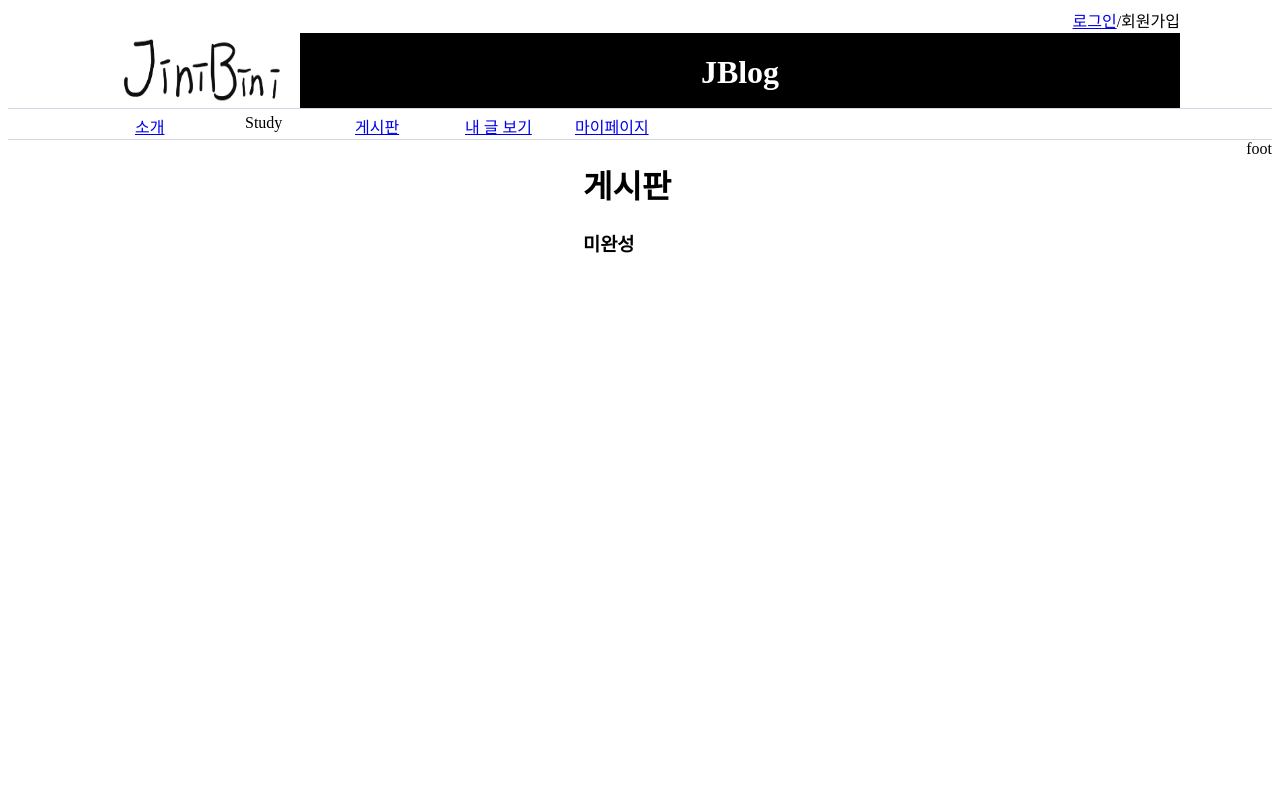
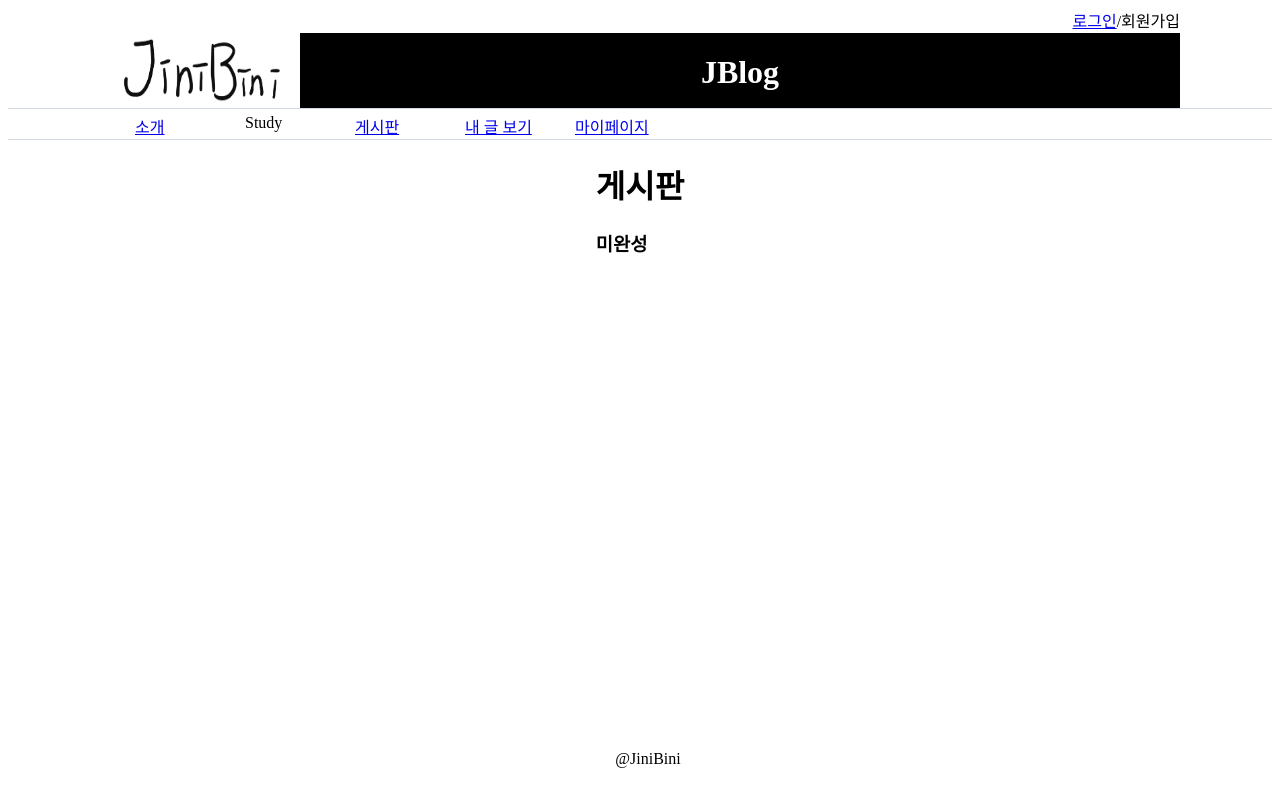
Before and after one commit to JiniBini/JBlog, a React (Create React App) app in the folder react_jblog/: page /mypage in a window 1280 px wide. Built offline with nearby package versions, Linux system fonts and the light colour scheme.

Commit message:
modify footer.js (display position)

```diff
--- a/react_jblog/src/Layout/Footer.js
+++ b/react_jblog/src/Layout/Footer.js
@@ -6,9 +6,19 @@ import logo from './img/simple_logo.png';
 class Footer extends Component {
     render() {
         return (
-            <div>foot</div>
+            <Foot>@JiniBini</Foot>
         );
     }
 }
 
+const Foot = styled.div`
+    position:absolute;
+    bottom:0;
+    width:100%;
+    height: 50px;
+    text-align: center;
+`
+
+
+
 export default Footer;
```
